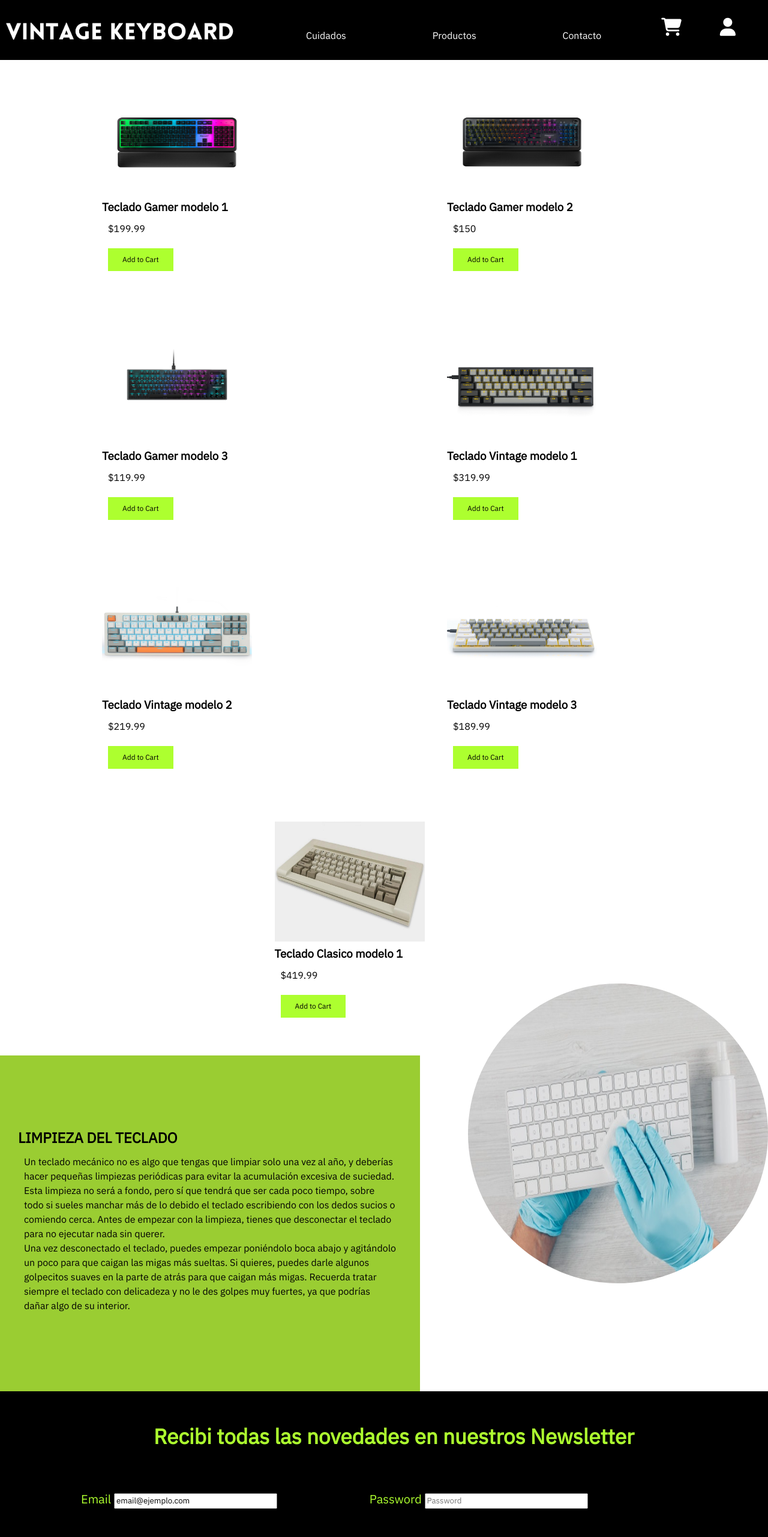
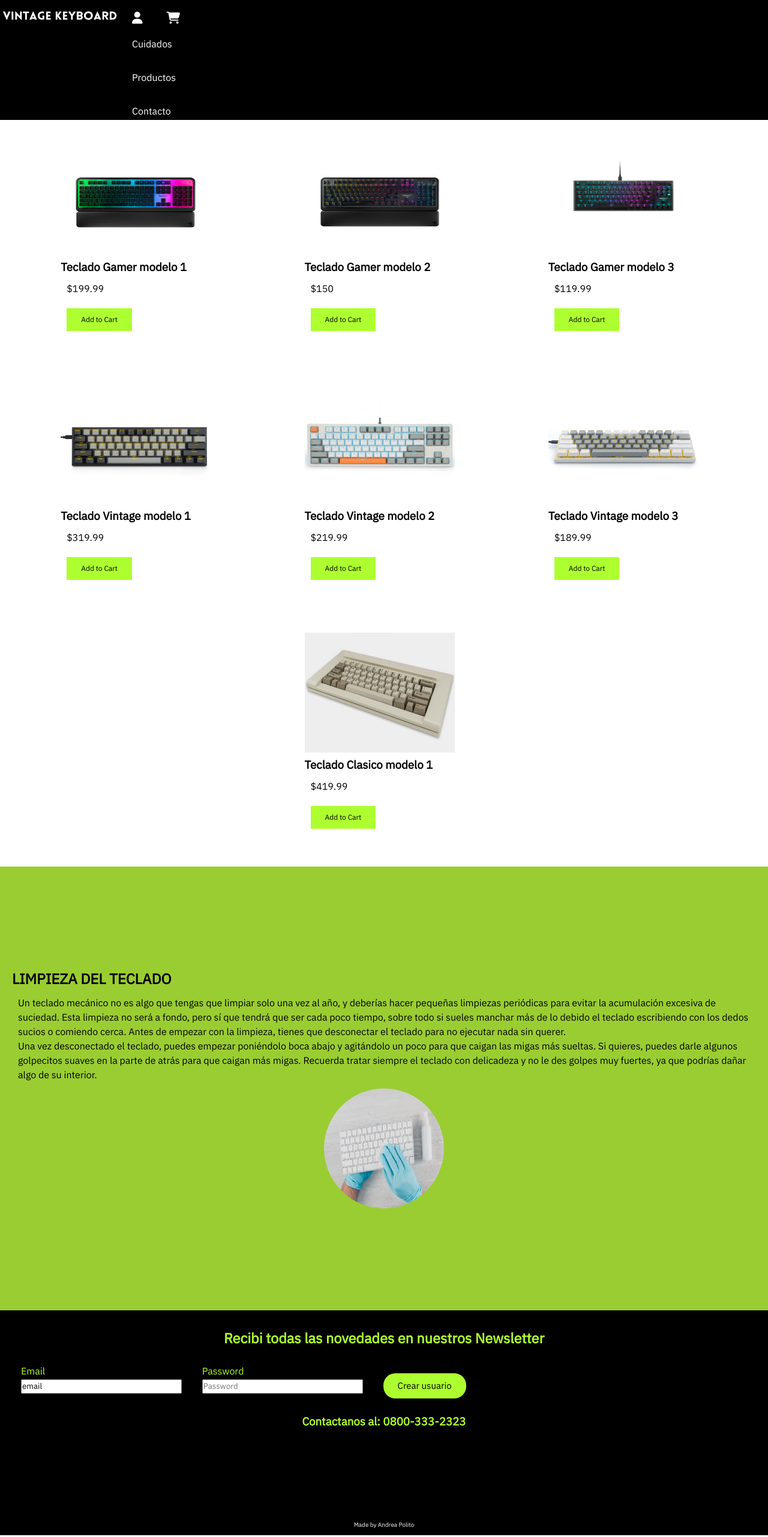
Before and after one commit to apolito20/E-Commerce-Keyboards, a plain HTML site: page index.html in a window 1280 px wide. Shown: the top 2563 px of the page at 60% size. Drawn offline with Linux system fonts and the light colour scheme.

Commit message:
mobile first

```diff
--- a/estilos.css
+++ b/estilos.css
@@ -2,6 +2,7 @@
 
 *{
     margin: 0;
+    padding: 0;
     font-family:'IBM Plex Sans Arabic', sans-serif;
 }
 
@@ -13,24 +14,29 @@ header{
 
 nav{
     display: flex;
+    height: 200px;
 }
 
 .logo{
-    height: 100px;
-    width: 400px;
+    height: 50px;
+    width: 200px;
 }
 
 .menu ul li{
-    display: inline-block;
-    margin-top: 3rem;
+    margin-top: 2rem;
 }
 
+.menu{
+    display: flex;
+    flex-direction: column;
+    float: left;
+}
 .menu ul li a{
+    position: absolute;
     color: white;
     text-decoration: none;
-    margin-top: 50px;
-    margin: 20px;
-    padding: 10px 50px;
+    margin-top: 20px;
+    padding: 10px 20px;
 }
 
 .menu ul li a:hover {
@@ -41,10 +47,10 @@ nav{
 }
 
 i{
-    font-size: 30px;
+    font-size: 20px;
     color: white;
-    padding: 30px;
-    display: inline-block;
+    padding: 20px;
+    float: right;
 }
 
 i:hover{
@@ -63,7 +69,7 @@ main{
 .card{
     margin: 20px;
     padding: 5px 20px;
-    width: 365px;
+    width: 265px;
     height: 365px;
 }
 
@@ -95,34 +101,34 @@ button:hover {
 
 /* Cuidados */
 #cuidados{
-    height: 500px;
-    padding: 30px;
-    width: 50%;
+    height: 700px;
     background-color: yellowgreen;
     color: black;
     display: flex;
+    padding: 20px;
     flex-direction: column;
     align-content: center;
     justify-content: center;
 }
 
 .imgCuidados{
-    margin-left: 750px;
-    margin-bottom: 300px;
-    width: 500px;
-    height: 500px;
+    height: 200px;
+    width: 200px;
     border-radius: 100%;
-    position: absolute;
+    align-self: center;
 }
+
 
 
 /* Contacto */
 
 #contacto{
-    height: 400px;
+    display: flex;
+    flex-direction: column;
+    height: 300px;
+    padding: 20px;
     background-color: black;
     color: greenyellow;
-    display: flex;
 }
 
 .btn {
@@ -134,22 +140,19 @@ button:hover {
 .col-auto{
     padding: 15px;
     display: inline-block;
-    font-size: 20px;
-    margin-top: 150px;
-    margin-left: 120px ;
+    font-size: 16px;
 }
 
 .llamado{
-    position:absolute;
-    margin-top: 250px;
-    margin-left: 40vw;
+    font-size: 16px;
+    padding: 10px;
+    text-align: center;
 }
 
 .tituloFooter{
-    position:absolute;
-    margin-top: 50px;
-    margin-left: 20vw;
-    font-size: 30px;
+    padding: 10px;
+    font-size: 20px;
+    text-align: center;
 }
 
 /* footer */
@@ -167,19 +170,4 @@ footer p{
 
 @media only screen and (max-width: 768px){
 
-#cuidados{
-    height: 800px;
-    width: 50%;
-
 }
-
-
-.imgCuidados{
-width: 250px;
-height: 250px;
-}
-
-#contacto{
-    height: 800px;
-}
-}
--- a/index.html
+++ b/index.html
@@ -15,7 +15,7 @@
             <nav>
                 <img class="logo" src="Assets/Vintage Keyboard (3).png" alt="logo">
                 <div class="menu">
-                    <ul>
+                    <ul class="menu">
                         <li><a href="#cuidados">Cuidados</a> </li>
                         <li><a href="#productos">Productos</a> </li>
                         <li><a href="#contacto">Contacto</a></li>
@@ -86,11 +86,11 @@
         </div>
         <form class="row g-3">
             <div class="col-auto">
-                <label for="staticEmail2" class="visually-hidden">Email</label>
-                <input type="text" readonly class="form-control-plaintext" id="staticEmail2" value="email@ejemplo.com">
+                <label for="mail">Email</label> <br>
+                <input type="text" class="form-control-plaintext" id="mail" value=email>
             </div>
             <div class="col-auto">
-                <label for="inputPassword2" class="visually-hidden">Password</label>
+                <label for="inputPassword2" class="visually-hidden">Password</label> <br>
                 <input type="password" class="form-control" id="inputPassword2" placeholder="Password">
             </div>
             <div class="col-auto">
```
